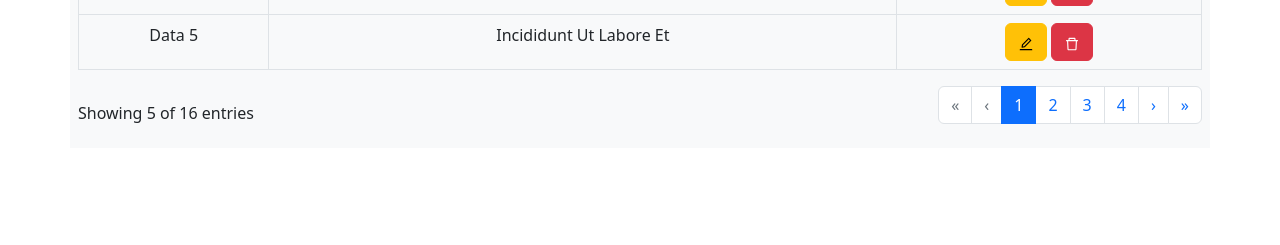
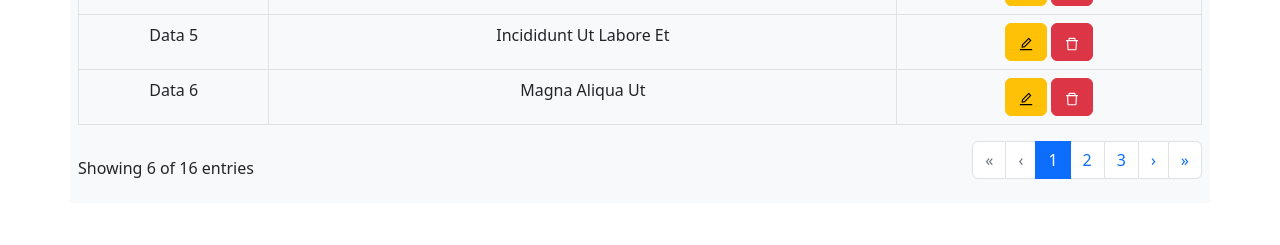
Before and after one commit to besartmahmuti/code-snippet-manager-front, a React (Create React App) app: page /login in a window 1280 px wide. Both pictures are taken after typing "name@example.com", "Sample123" into the empty fields and a click on the button "Login". Shown: the part 373-618 px from the top of the page. Built offline with nearby package versions, Linux system fonts and the light colour scheme.

Commit message:
pagination seprated into component

```diff
--- a/src/components/pagination/Pagination.tsx
+++ b/src/components/pagination/Pagination.tsx
@@ -1,10 +1,52 @@
-import React, { Component } from 'react'
+import React from 'react'
+import { Pagination } from 'react-bootstrap'
+import { DATA } from '../../lib/constants'
+import { DataType } from '../../lib/types'
+interface Props {
+  pageData: DataType[],
+  currentPage: number,
+  totalPages: number,
+  setCurrentPage:  React.Dispatch<React.SetStateAction<number>>
+}
 
-const PaginationComponent  = () =>  {
+const PaginationComponent: React.FC<Props> = ({pageData, currentPage , totalPages, setCurrentPage}) => {
 
-    return (
-      <div>Pagination</div>
-    )
+
+
+  return (
+    <div className="d-flex justify-content-between align-items-center">
+      <div>
+        Showing {pageData.length} of {DATA.length} entries
+      </div>
+      <Pagination>
+        <Pagination.First
+          onClick={() => setCurrentPage(1)}
+          disabled={currentPage === 1}
+        />
+        <Pagination.Prev
+          onClick={() => setCurrentPage(currentPage - 1)}
+          disabled={currentPage === 1}
+        />
+        {Array.from({ length: totalPages }, (_, index) => (
+          <Pagination.Item
+            key={index}
+            active={index + 1 === currentPage}
+            onClick={() => setCurrentPage(index + 1)}
+          >
+            {index + 1}
+          </Pagination.Item>
+        ))}
+        <Pagination.Next
+          onClick={() => setCurrentPage(currentPage + 1)}
+          disabled={currentPage === totalPages}
+        />
+        <Pagination.Last
+          onClick={() => setCurrentPage(totalPages)}
+          disabled={currentPage === totalPages}
+        />
+      </Pagination>
+    </div>
+  )
 
 }
 
--- a/src/lib/types.tsx
+++ b/src/lib/types.tsx
@@ -14,3 +14,9 @@ export type FormProps = {
     isLoggedIn: boolean,
     username: string;
   }
+ export type DataType = {
+    id: number;
+    column1: string;
+    column2: string;
+    language: string;
+  }
--- a/src/pages/Snippet/Snippet.tsx
+++ b/src/pages/Snippet/Snippet.tsx
@@ -1,24 +1,24 @@
-import { Button, Container, Table, InputGroup, Form, Dropdown, DropdownButton, Pagination } from "react-bootstrap"
+import { Button, Container, Table, InputGroup, Form, Dropdown, DropdownButton } from "react-bootstrap"
 import withHeaderAndFooter from "../../hoc/withHeaderAndFooter"
 import { AiOutlineDelete, AiOutlineEdit, AiOutlineSearch } from "react-icons/ai";
 import { DATA } from "../../lib/constants";
 import { useState } from "react";
+import PaginationComponent from "../../components/Pagination";
 
 
 const Snippet = () => {
-  const itemsPerPage = 5;
+  const itemsPerPage = 6;
   const [currentPage, setCurrentPage] = useState(1);
   const totalPages = Math.ceil(DATA.length / itemsPerPage);
-  const handleEdit = (id: number) =>{
-
-  }
-  const handleDelete = (id: number) =>{
-
-  }
   const pageData = DATA.slice(
     (currentPage - 1) * itemsPerPage,
     currentPage * itemsPerPage
   );
+
+  const handleEdit = (id: number) =>{}
+
+  const handleDelete = (id: number) =>{}
+
   return (
     <Container fluid className={"p-2 container mt-5"} style={{ backgroundColor :'#f8f9fa'}}>
       <div className="d-flex justify-content-between align-items-center">
@@ -76,38 +76,7 @@ const Snippet = () => {
 
       </Table>
 
-    <div className="d-flex justify-content-between align-items-center">
-      <div>
-        Showing {pageData.length} of {DATA.length} entries
-      </div>
-      <Pagination>
-        <Pagination.First
-          onClick={() => setCurrentPage(1)}
-          disabled={currentPage === 1}
-        />
-        <Pagination.Prev
-          onClick={() => setCurrentPage(currentPage - 1)}
-          disabled={currentPage === 1}
-        />
-        {Array.from({ length: totalPages }, (_, index) => (
-          <Pagination.Item
-            key={index}
-            active={index + 1 === currentPage}
-            onClick={() => setCurrentPage(index + 1)}
-          >
-            {index + 1}
-          </Pagination.Item>
-        ))}
-        <Pagination.Next
-          onClick={() => setCurrentPage(currentPage + 1)}
-          disabled={currentPage === totalPages}
-        />
-        <Pagination.Last
-          onClick={() => setCurrentPage(totalPages)}
-          disabled={currentPage === totalPages}
-        />
-      </Pagination>
-    </div>
+      <PaginationComponent pageData={pageData} currentPage={currentPage} totalPages={totalPages} setCurrentPage={setCurrentPage}  />
     </Container >
   )
 }
```
